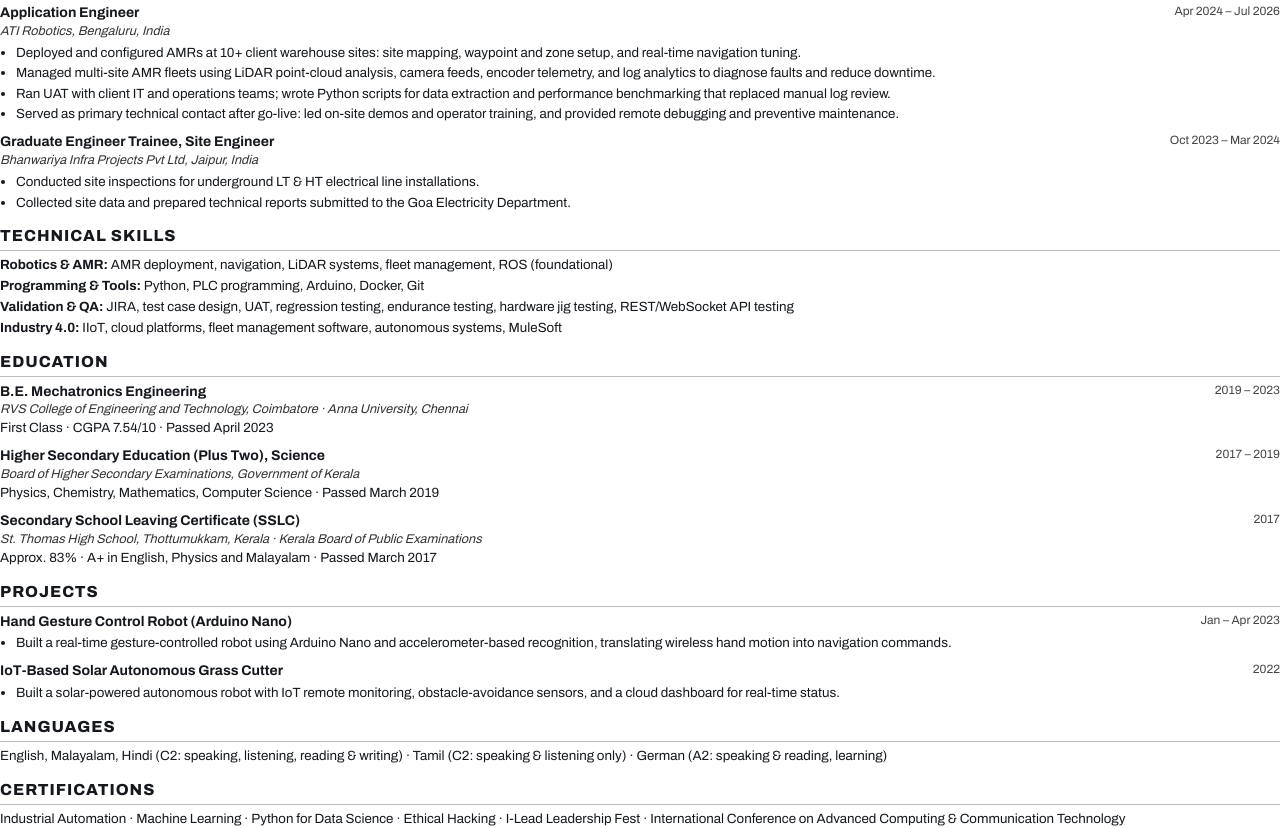
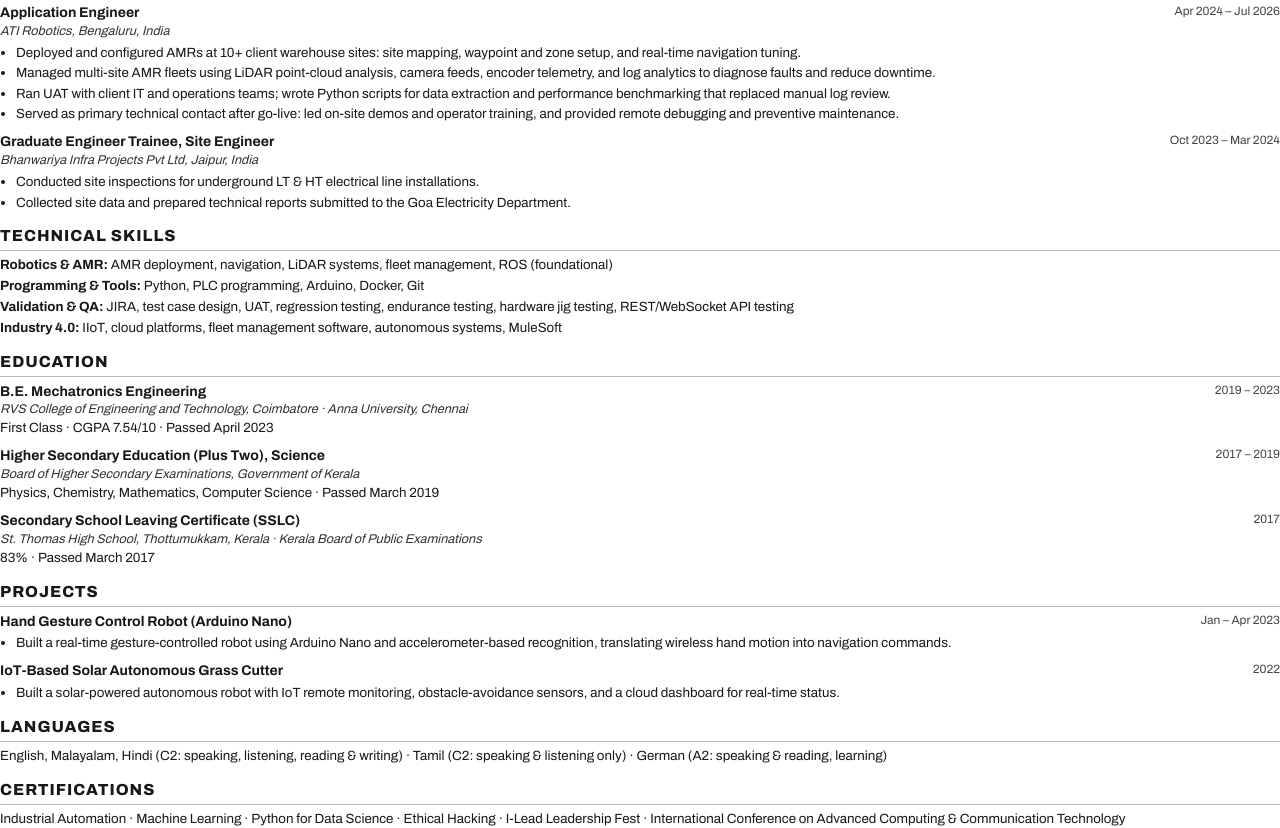
Before and after one commit to samsaji0127/samsaji0127.github.io, a plain HTML site: page cv-source/cv.html in a window 1280 px wide. Shown: the part 440-1268 px from the top of the page. Drawn offline with Linux system fonts and the light colour scheme.

Commit message:
Simplify SSLC result to 83%
Co-Authored-By: Claude Opus 5.5 <noreply@anthropic.com>

```diff
--- a/cv-source/cv.html
+++ b/cv-source/cv.html
@@ -78,7 +78,7 @@ li{margin:1.5px 0}
 <div class="job">
 <div class="row"><b>Secondary School Leaving Certificate (SSLC)</b><span>2017</span></div>
 <div class="org">St. Thomas High School, Thottumukkam, Kerala · Kerala Board of Public Examinations</div>
-<div>Approx. 83% · A+ in English, Physics and Malayalam · Passed March 2017</div></div>
+<div>83% · Passed March 2017</div></div>
 
 <h2>Projects</h2>
 <div class="job">
```
Also changed, not shown: index.html (+1 -1 lines), 1 other file.
